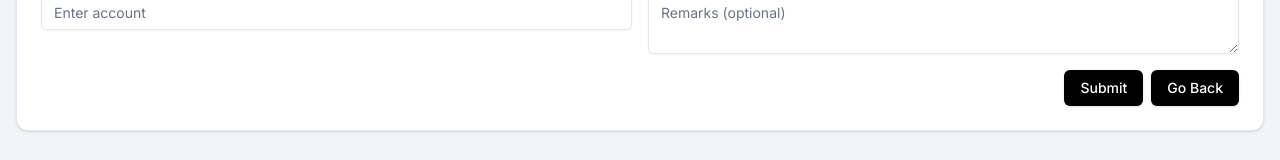
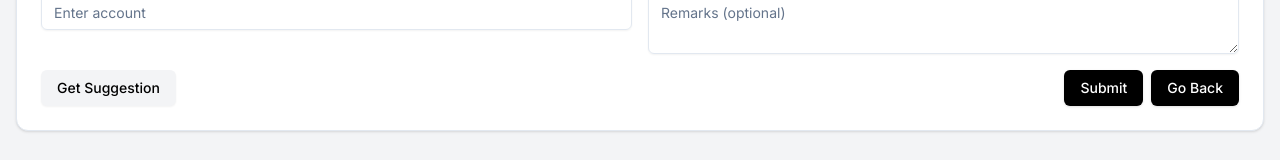
Before and after one commit to adhirajpandey/trackcrow, a Next.js app: page /transaction/edit/1 in a window 1280 px wide. Shown: the part 451-611 px from the top of the page. Built offline with nearby package versions, Linux system fonts and the light colour scheme; no server answers.

Commit message:
feat(suggestion): add get suggestion for txn flow (#41)

```diff
--- a/src/app/transaction/edit/[uuid]/page.tsx
+++ b/src/app/transaction/edit/[uuid]/page.tsx
@@ -115,6 +115,40 @@ export default function TransactionPage() {
       toast.error("Error updating transaction.");
     }
   };
+
+  const handleGetSuggestion = async () => {
+    if (transactionUUID) {
+      try {
+        const response = await fetch(
+          `${apiUrl}/suggest/${transactionUUID}`,
+          {
+            headers: {
+              Authorization: `Bearer ${localStorage.getItem(
+                "trackcrow-token"
+              )}`,
+            },
+          }
+        );
+        if (!response.ok) {
+          throw new Error("Failed to fetch transaction data");
+        }
+        const data = await response.json();
+        setFormData((prevState) => ({
+          ...prevState,
+          category: data.result.suggestedCategory || prevState.category,
+        }));
+        setTimeout(() => {
+          setFormData((prevState) => ({
+            ...prevState,
+            subcategory: data.result.suggestedSubcategory || prevState.subcategory,
+          }));
+        }, 10);
+      } catch (error) {
+        console.error("Error fetching suggestion:", error);
+        toast.error("Error fetching suggestion.");
+      }
+    }
+  }
 
   const handleSubmit = () => {
     if (transactionUUID) {
@@ -273,7 +307,16 @@ export default function TransactionPage() {
                   </div>
                 </div>
               </div>
-              <div className="flex justify-end space-x-2">
+              <div className="flex justify-between">
+                <Button
+                  variant="secondary"
+                  type="button"
+                  className="bg-gray-100 text-black hover:bg-gray-200"
+                  onClick={handleGetSuggestion}
+                >
+                Get Suggestion
+                </Button>
+              <div className="flex space-x-2">
                 <Button
                   type="button"
                   className="bg-black text-white hover:bg-gray-800"
@@ -289,6 +332,7 @@ export default function TransactionPage() {
                   Go Back
                 </Button>
               </div>
+            </div>
             </form>
           </CardContent>
         </Card>
```
